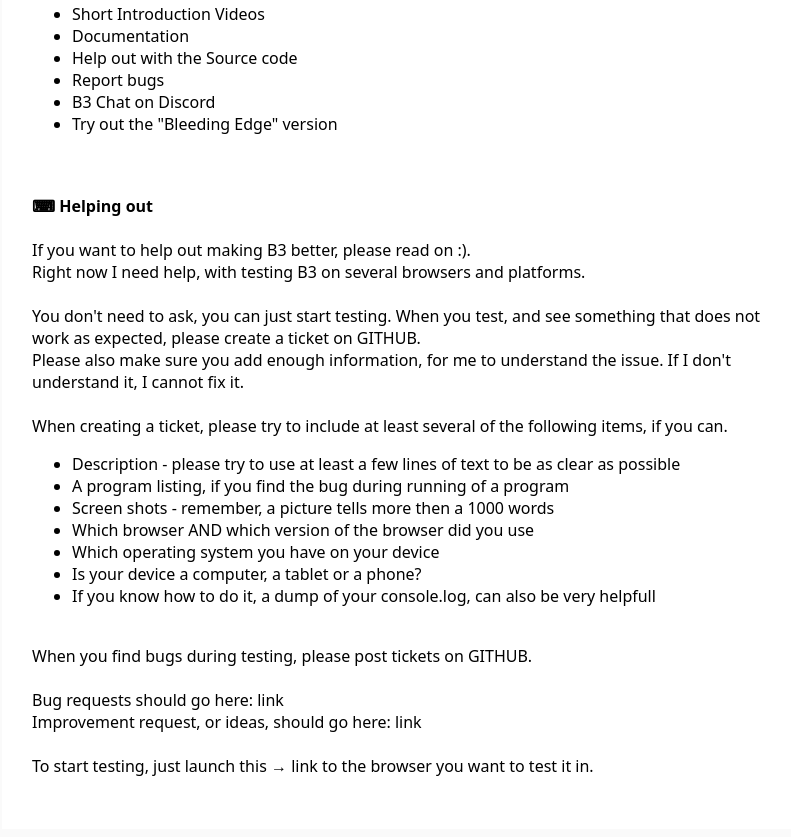
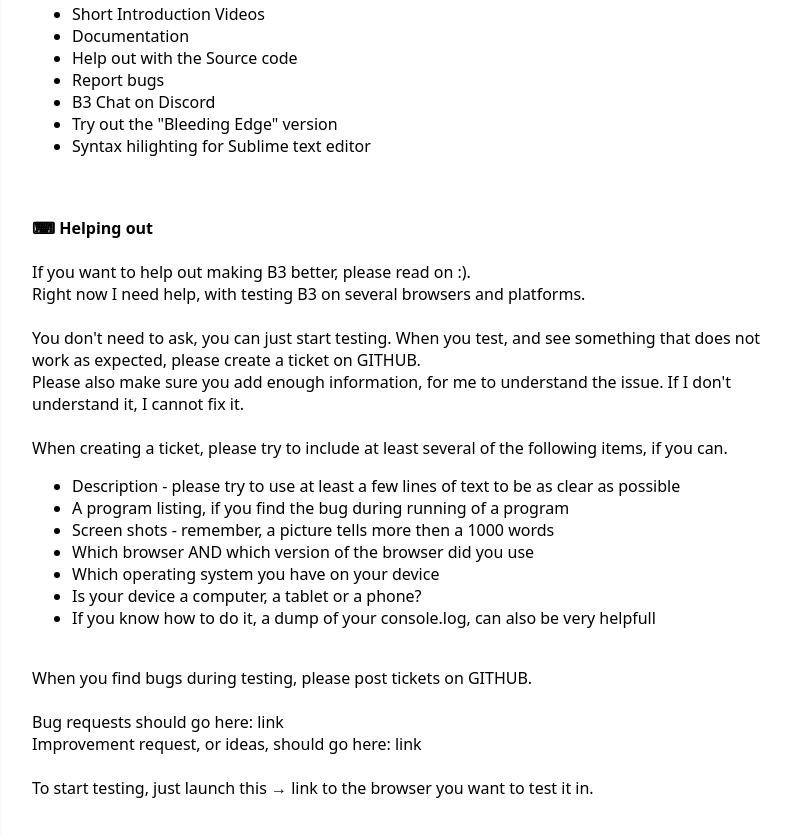
Before and after one commit to JoystickAndCursorKeys/B3Script, a plain HTML site: page index.html in a window 1280 px wide. Shown: the part 1700-2537 px from the top of the page, without its empty margins (238-1029 px from the left). Drawn offline with Linux system fonts and the light colour scheme.

Commit message:
sublime syntax highlighting

```diff
--- a/index.html
+++ b/index.html
@@ -160,6 +160,7 @@
 <li><a href=https://github.com/JoystickAndCursorKeys/B3ScriptSource/issues target=_blank>Report bugs</a><br></li>
 <li><a href=https://discord.gg/wJh4hBCz3B target=_blank>B3 Chat on Discord</a><br></li>
 <li><a href=onlinebe target=_blank>Try out the "Bleeding Edge" version</a><br></li>
+<li><a href=tools/B3Basic-Sublime-Syntax.zip target=_blank>Syntax hilighting for Sublime text editor</a><br></li>
 </ul>
 
 <br>
```
Also changed, not shown: 1 other file.
